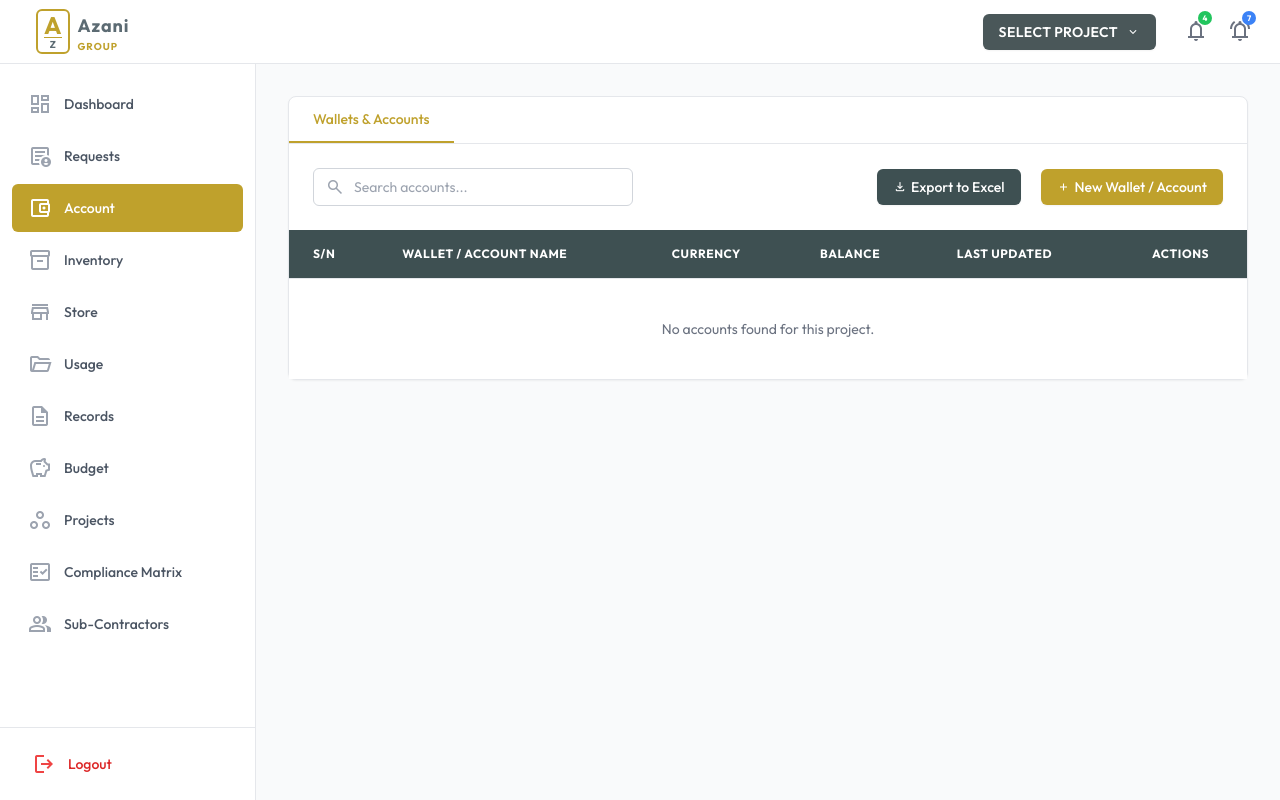
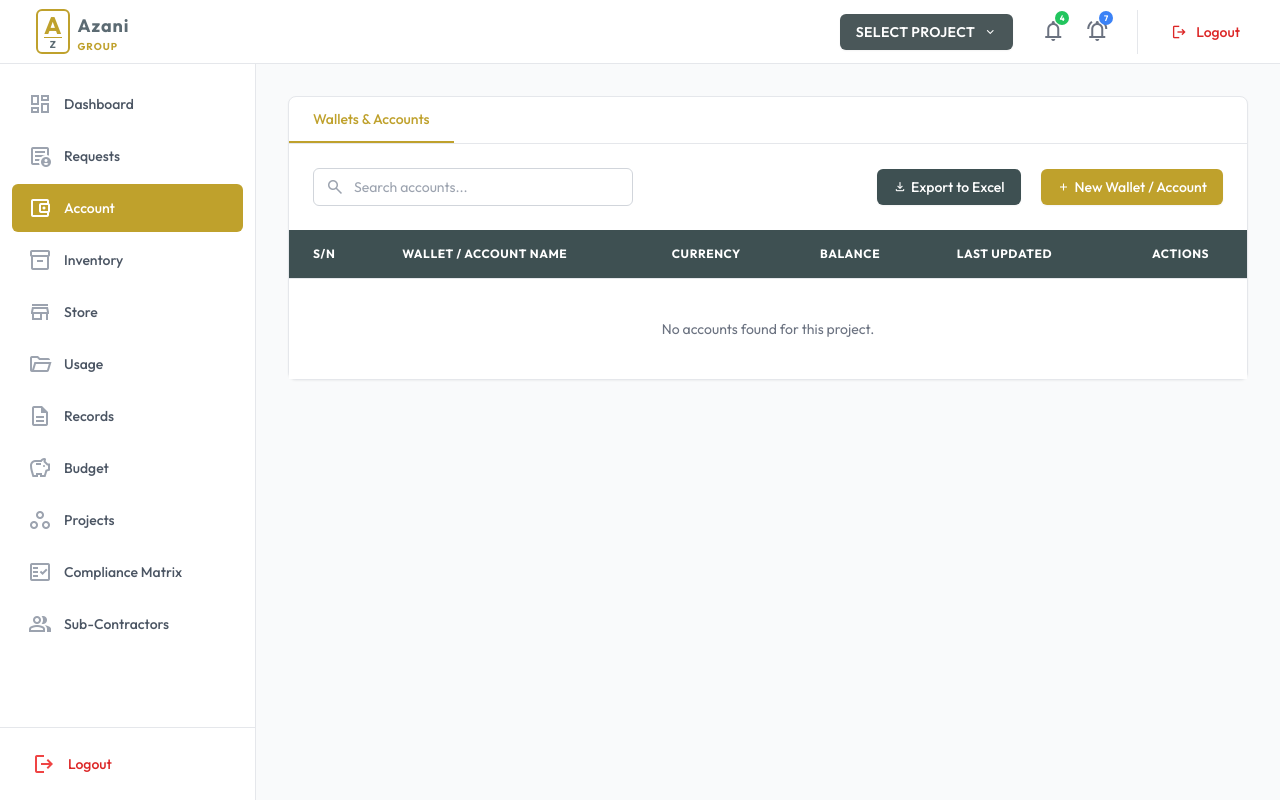
Before and after one commit to DamaMichaelYohanna/test, a Django app: page /accounts/ in a window 1280 px wide. Run offline with Django 5.2, Linux system fonts and the light colour scheme; the visitor is signed in with stand-in values (Sample User, id 1); data that the repository does not hold is empty; some libraries are stand-ins or nearby versions.

Commit message:
Add logout button to header dashboard

```diff
--- a/templates/base.html
+++ b/templates/base.html
@@ -110,6 +110,15 @@
             class="absolute top-0 right-0 w-3.5 h-3.5 bg-blue-500 rounded-full text-[8px] font-bold text-white flex items-center justify-center">7</span>
         </div>
       </div>
+
+      <!-- User Menu / Logout Button -->
+      <div class="flex items-center ml-2 md:ml-4 pl-2 md:pl-4 border-l border-gray-200">
+        <a href="{% url 'core:logout' %}"
+          class="flex items-center px-3 md:px-4 py-2 rounded-lg text-red-600 font-medium text-xs md:text-sm hover:bg-red-50 transition">
+          <span class="material-symbols-outlined text-lg mr-1 md:mr-2">logout</span>
+          <span class="hidden md:inline">Logout</span>
+        </a>
+      </div>
       {% endif %}
     </div>
   </header>
```
